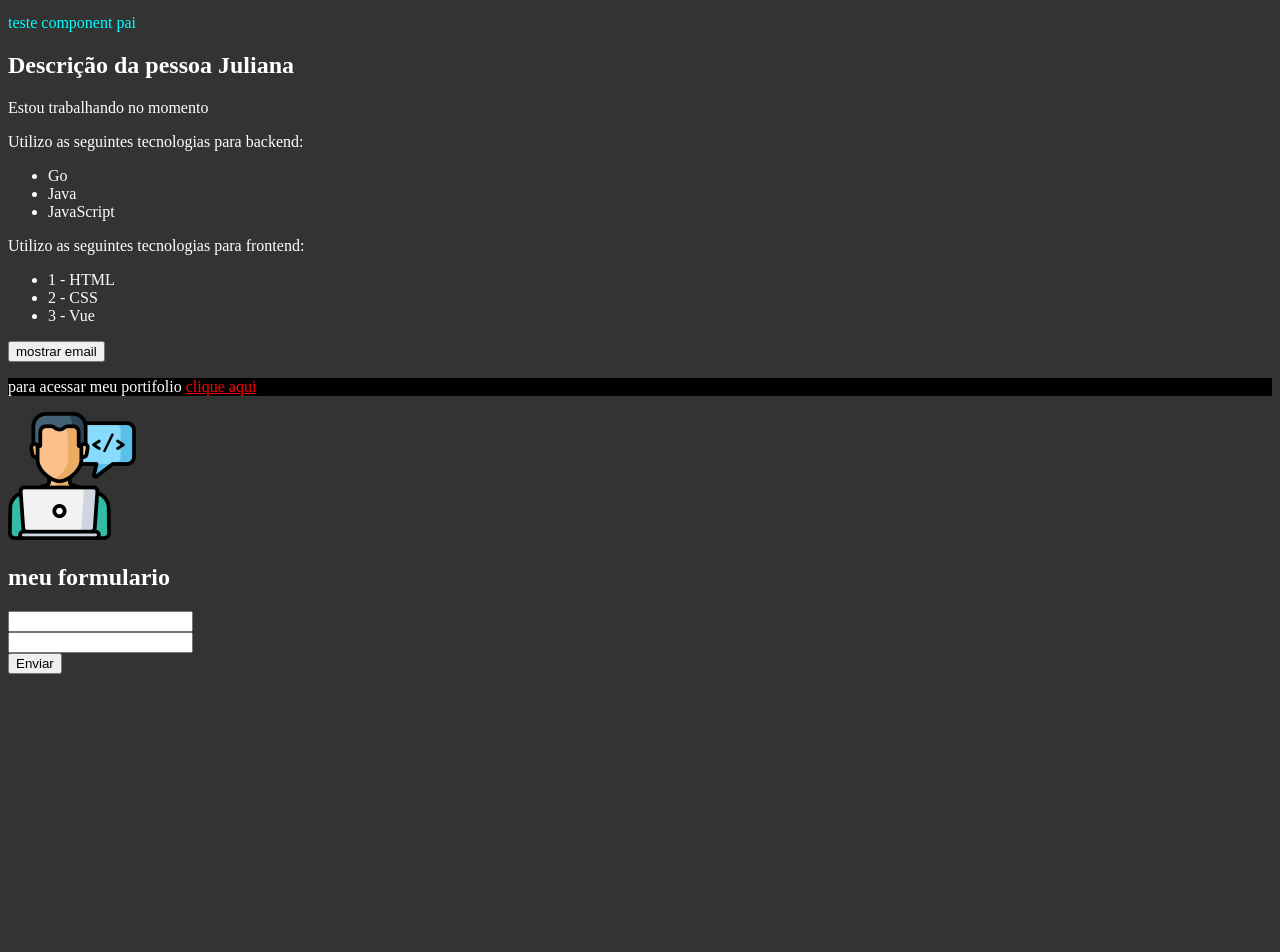
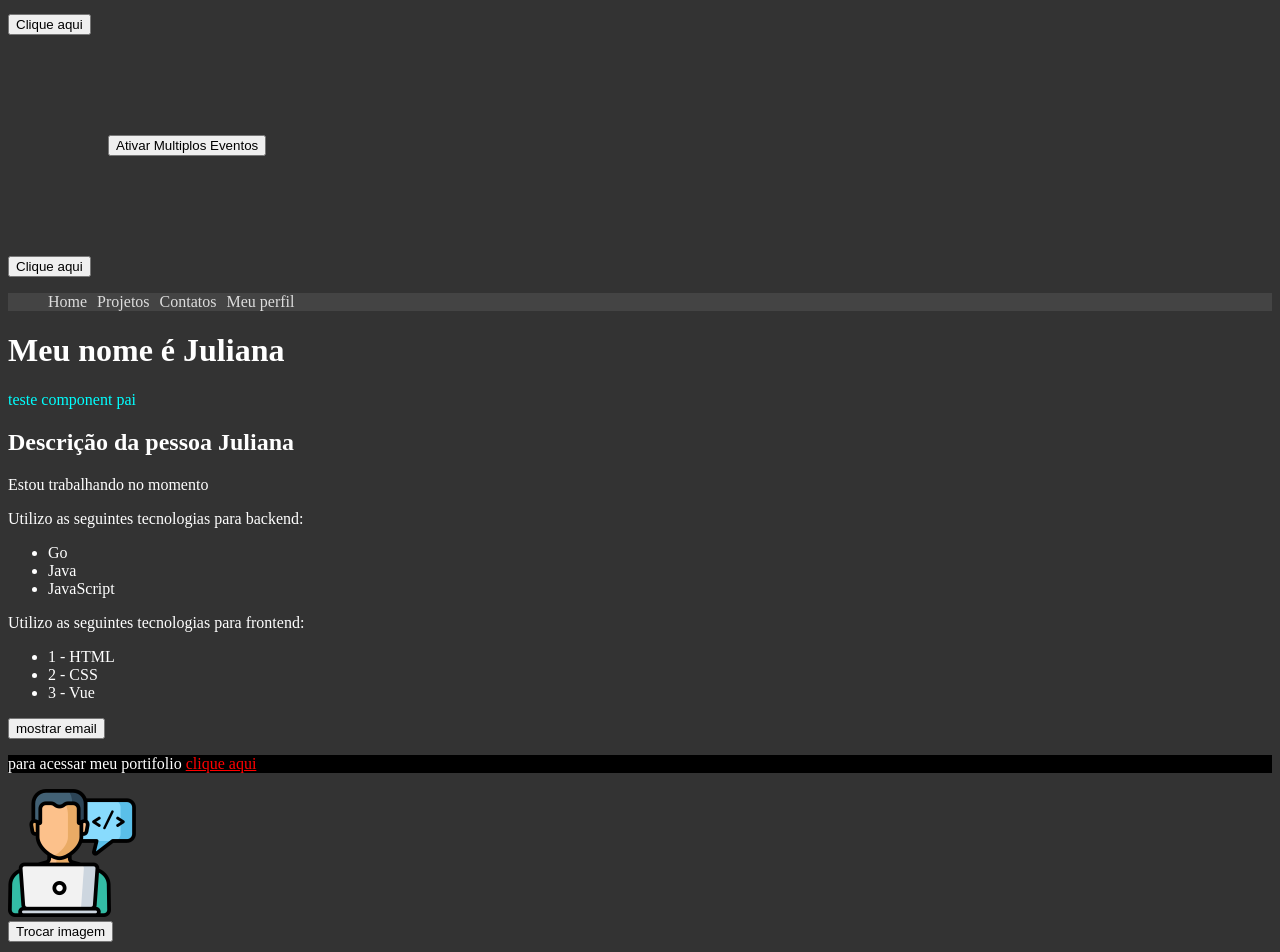
Before and after one commit to j-ordep/curso-vue, a Vue app: page / in a window 1280 px wide. Shown: the part 100-1052 px from the top of the page. Before the commit the page ends 800 px from the top, so only its background shows below. Built offline with nearby package versions, Linux system fonts and the light colour scheme.

Commit message:
multiplos eventos, reutilização de componentes, props, emit

```diff
--- a/src/App.vue
+++ b/src/App.vue
@@ -1,6 +1,7 @@
 <template>
   <div>
-    <Header/>
+    <PrimeiroComponent/>
+    <Header :esta_logado="esta_logado"/>
     <LifeCycle />
     <p class="teste-pai">teste component pai</p>
     <Pessoa/>
@@ -8,16 +9,23 @@
 </template>
 
 <script>
+import PrimeiroComponent from './components/PrimeiroComponent.vue';
 import LifeCycle from './components/LifeCycle.vue'
 import Pessoa from './components/Pessoa.vue';
 import Header from './components/Header.vue';
 
 export default {
   name: 'App',
+  data() {
+    return {
+      esta_logado: true,
+    }
+  },
   components: {
     Header,
     LifeCycle,
     Pessoa,
+    PrimeiroComponent,
   }
 }
 </script>
--- a/src/components/Header.vue
+++ b/src/components/Header.vue
@@ -3,13 +3,14 @@
     <li><a href="#">Home</a></li>
     <li><a href="#">Projetos</a></li>
     <li><a href="#">Contatos</a></li>
+    <li v-if="esta_logado"> <a href="https://github.com/j-ordep" target="_blank">Meu perfil</a></li>
   </ul>
 </template>
 
 <script>
 export default {
-  name: "Header"
-
+  name: "Header",
+  props: ["esta_logado"]
 }
 </script>
 
--- a/src/components/Info.vue
+++ b/src/components/Info.vue
@@ -2,6 +2,7 @@
   <div>
     <p v-if="esta_trabalhando">Estou trabalhando no momento</p>
     <p v-else>Estou em busca de uma oportunidade de emprego</p>
+
     <p>Utilizo as seguintes tecnologias para backend:</p>
     <ul>
       <li v-for="(technology, index) in backend_technologies" v-bind:key="index">{{ technology }}</li>
@@ -12,9 +13,11 @@
         {{ technology.id}} - {{ technology.language }}
       </li>
     </ul>
+
     <div>
       <button @click="showEmail">{{ bnt_text }}</button>
     </div>
+
     <p v-show="mostrar_email">E-mail: {{ email }}</p>
     <p class="teste">para acessar meu portifolio <a v-bind:href="meu_link" target="_blank">clique aqui</a></p>
   </div>
@@ -30,13 +33,19 @@ export default {
   components: {
     Picture,
   },
+
+  props: {
+    email: String,
+    esta_trabalhando: Boolean
+  },
+
   data() {
     return {
-      esta_trabalhando: true,
       mostrar_email: false,
-      email: "email@gmail.com",
+
       meu_link: "http://google.com",
       bnt_text: "mostrar email",
+
       backend_technologies: ["Go", "Java", "JavaScript"],
       frontend_technologies: [
         {id: 1, language: "HTML"},
@@ -45,6 +54,7 @@ export default {
       ]
     }
   },
+
   methods: {
     showEmail() {
       this.mostrar_email = !this.mostrar_email
--- /dev/null
+++ b/src/components/MudarImg.vue
@@ -0,0 +1,12 @@
+<template>
+  <div>
+    <button @click="$emit('mudarImagem')">Trocar imagem</button>
+  </div>
+</template>
+
+<script>
+export default {
+  name: "MudarImg",
+  emits: ["mudarImagem"],
+}
+</script>
--- /dev/null
+++ b/src/components/MultiEventos.vue
@@ -0,0 +1,39 @@
+<template>
+  <div>
+    <button @click="primeiro(txt1, $event), segundo($event), terceiro($event)">Ativar Multiplos Eventos</button>
+    <p>{{ multiplos_eventos }}</p>
+  </div>
+</template>
+
+<script>
+export default {
+  name: "MultiEventos",
+  data() {
+    return {
+      multiplos_eventos: "",
+      txt1: "primeiro evento ativado"
+    }
+  },
+  methods: {
+    primeiro(txt, e) {
+      this.multiplos_eventos = txt // texto vem do data() e é passado como parametro no evento do html
+    },
+    segundo(e) {
+      setTimeout(() => {
+        this.multiplos_eventos = "segundo evento ativado"
+      }, 800)
+    },
+    terceiro(e) {
+      setTimeout(() => {
+        this.multiplos_eventos = ""
+      }, 1500)
+    },
+  }
+}
+</script>
+
+<style scoped>
+div {
+  margin: 100px;
+}
+</style>
--- a/src/components/Pessoa.vue
+++ b/src/components/Pessoa.vue
@@ -1,7 +1,7 @@
 <template>
   <div>
     <h2>Descrição da pessoa {{ nome }}</h2>
-    <Info/>
+    <Info :email="email" :esta_trabalhando="esta_trabalhando"/>
     <Form/>
   </div>
 </template>
@@ -18,7 +18,9 @@ export default {
   },
   data() {
     return {
-      nome: "Juliana"
+      nome: "Juliana",
+      email: "ju@email.com",
+      esta_trabalhando: true,
     }
   }
 }
--- a/src/components/Picture.vue
+++ b/src/components/Picture.vue
@@ -1,8 +1,12 @@
 <template>
   <img :src="avatar" :alt="descricao"> <!-- " : " é igual a v-bind -->
+
+  <MudarImg @mudar-imagem="trocarImagem"/>
 </template>
 
 <script>
+import MudarImg from './MudarImg.vue';
+
 export default {
   name: "Picture",
   data() {
@@ -10,6 +14,14 @@ export default {
       avatar: "/img/avatar.png",
       descricao: "foto do avatar"
     }
+  },
+  components: {
+    MudarImg,
+  },
+  methods: {
+    trocarImagem() {
+      this.avatar = "/img/avatar2.png"
+    }
   }
 }
 </script>
--- /dev/null
+++ b/src/components/PrimeiroComponent.vue
@@ -0,0 +1,28 @@
+<template>
+  <div>
+    <h1>Olá Mundo</h1>
+    <p>Meu nome é {{ nome }}, sou um {{ profissao }}</p>
+    <Reutilizacao/>
+    <MultiEventos/>
+    <Reutilizacao/>
+  </div>
+</template>
+
+<script>
+import MultiEventos from './MultiEventos.vue';
+import Reutilizacao from './Reutilizacao.vue';
+
+export default {
+  name: "PrimeiroComponent",
+  components: {
+    MultiEventos,
+    Reutilizacao,
+  },
+  data() {
+    return {
+      nome: "J",
+      profissao: "Dev"
+    }
+  }
+}
+</script>
--- /dev/null
+++ b/src/components/Reutilizacao.vue
@@ -0,0 +1,22 @@
+<template>
+  <div>
+    <button @click="ativar">Clique aqui</button>
+    <span v-show="ativou">Ativado!</span>
+  </div>
+</template>
+
+<script>
+export default {
+  name: "Reutilizacao",
+  data() {
+    return {
+      ativou: false,
+    }
+  },
+  methods: {
+    ativar(e) {
+      this.ativou = !this.ativou
+    }
+  }
+}
+</script>
```
Also changed, not shown: public/img/avatar2.png (added).
